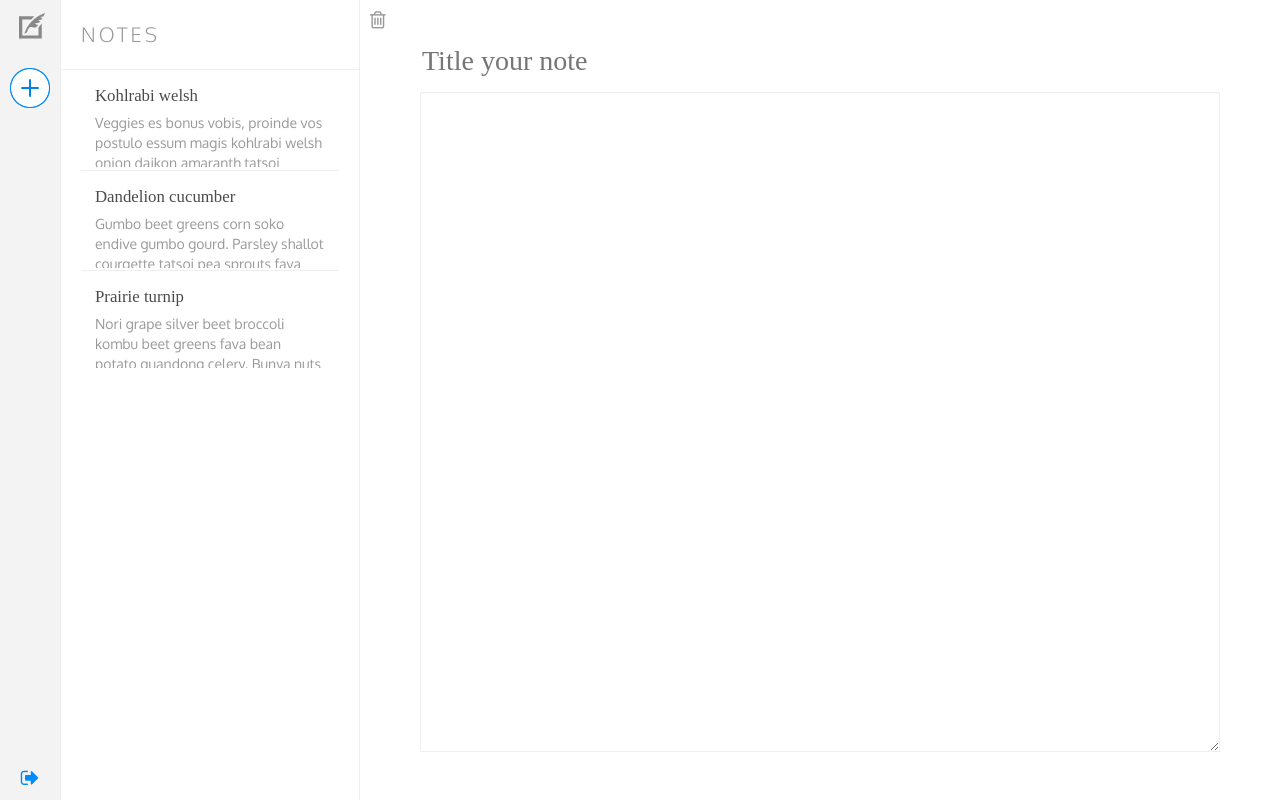
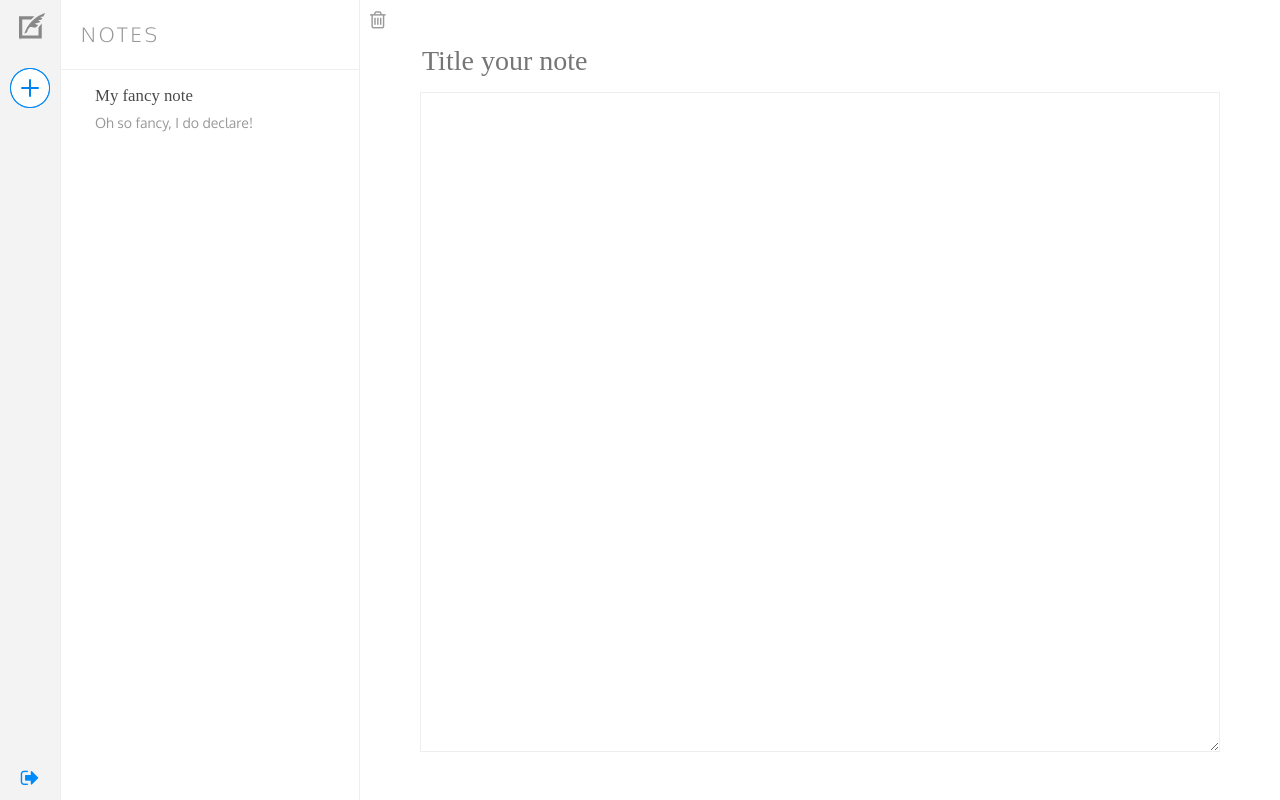
Before and after one commit to SowmmaRoy/noteherder, a React (Create React App) app: page / in a window 1280 px wide. Built offline with nearby package versions, Linux system fonts and the light colour scheme; a web font is replaced by a local one.

Commit message:
Dynamically render one note from a variable

```diff
--- /dev/null
+++ b/src/Note.js
@@ -0,0 +1,22 @@
+import React from 'react'
+
+const Note = (props) => {
+    return (
+        <a>
+          <li>
+              <div className="note">
+                  <div className="note-title">
+                      {props.note.title}
+                  </div>
+                  <div className="note-body">
+                    <p>
+                      {props.note.body}
+                    </p>
+                  </div>
+                  </div>
+          </li>
+        </a>
+    )
+}
+
+export default Note
--- a/src/NoteList.js
+++ b/src/NoteList.js
@@ -1,56 +1,21 @@
 import React from 'react'
 
 import './NoteList.css'
+import Note from './Note'
 
 const NoteList = () => {
+    const note = {
+        id: 'note-4',
+        title: 'My fancy note',
+        body: 'Oh so fancy, I do declare!',
+    }
     return (
         <div className="NoteList">
             <h3>Notes</h3>
             <ul id="notes">
-                <a className="active">
-                <li>
-                    <div className="note">
-                    <div className="note-title">
-                        Kohlrabi welsh
-                    </div>
-                    <div className="note-body">
-                        <p>
-                        Veggies es bonus vobis, proinde vos postulo essum magis kohlrabi welsh onion daikon amaranth tatsoi tomatillo melon azuki bean garlic.
-                        </p>
-                    </div>
-                    </div>
-                </li>
-                </a>
-                <a>
-                <li>
-                    <div className="note">
-                    <div className="note-title">
-                        Dandelion cucumber
-                    </div>
-                    <div className="note-body">
-                        <p>
-                        Gumbo beet greens corn soko endive gumbo gourd. Parsley shallot courgette tatsoi pea sprouts fava bean collard greens dandelion okra wakame tomato. Dandelion cucumber earthnut pea peanut soko zucchini.
-                        </p>
-                    </div>
-                    </div>
-                </li>
-                </a>
-                <a>
-                <li>
-                    <div className="note">
-                    <div className="note-title">
-                        Prairie turnip
-                    </div>
-                    <div className="note-body">
-                        <p>
-                        Nori grape silver beet broccoli kombu beet greens fava bean potato quandong celery. Bunya nuts black-eyed pea prairie turnip leek lentil turnip greens parsnip.
-                        </p>
-                    </div>
-                    </div>
-                </li>
-                </a>
+                <Note note={note}/>
             </ul>
-        </div>
+            </div>
     )
 }
 
```
